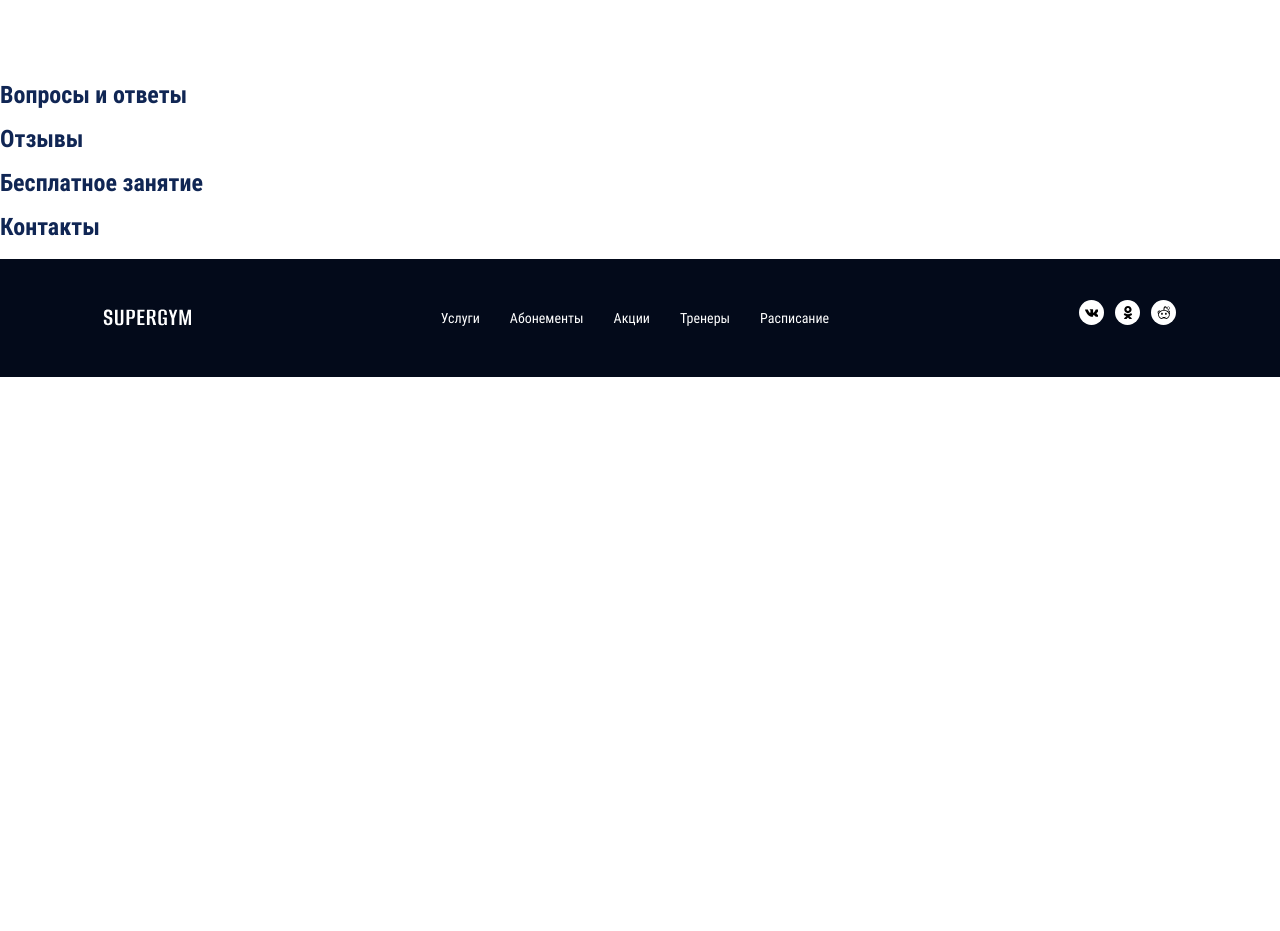
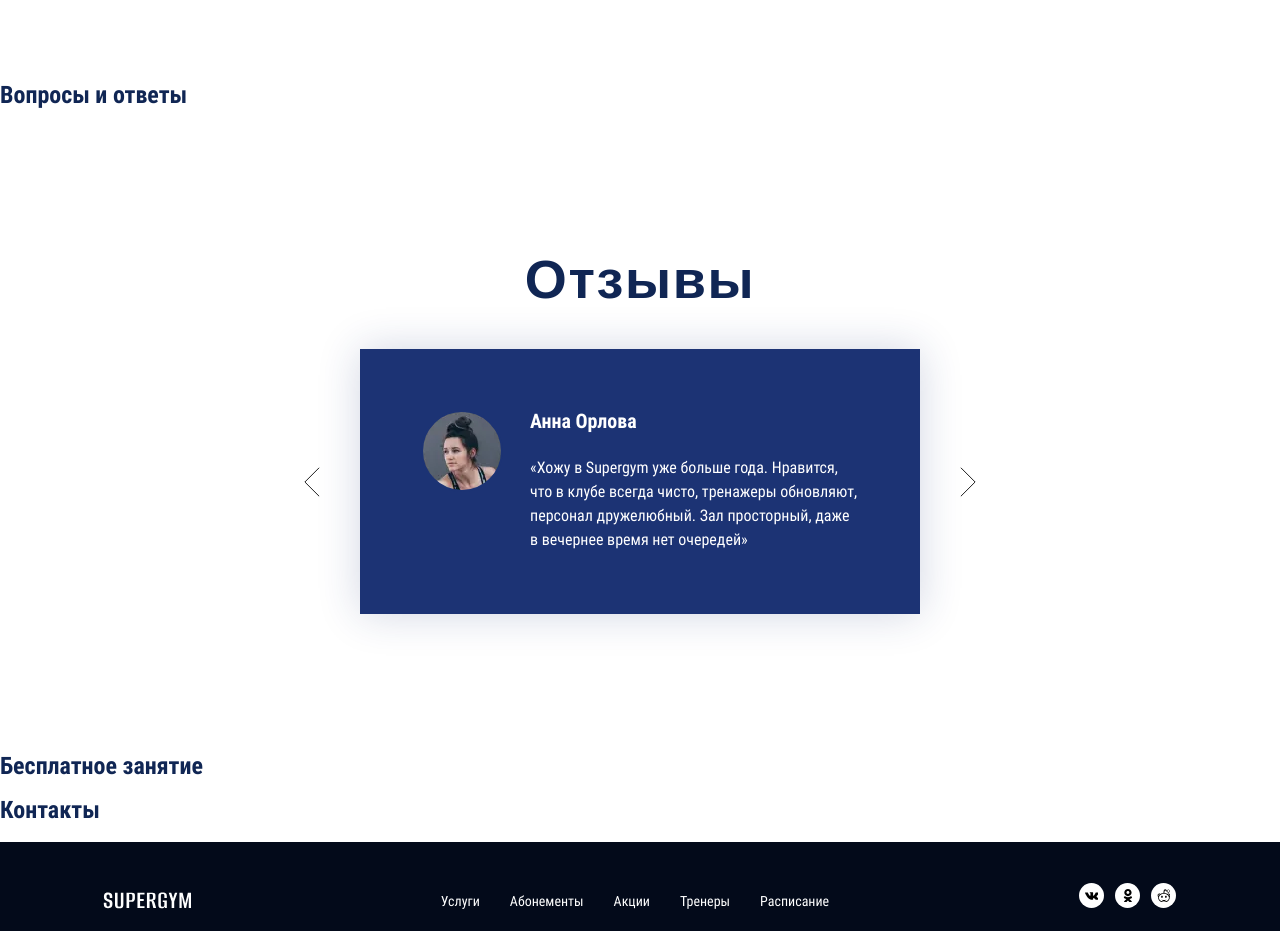
Before and after one commit to Inga-e/Fitness-2.0, a website: page source/index.html in a window 1280 px wide. Shown: the part 4660-5591 px from the top of the page. Before the commit the page ends 5037 px from the top, so only its background shows below. Drawn offline with nearby package versions, Linux system fonts and the light colour scheme; files that its build step writes are made by us from their sources; files whose address does not match are found by name.

Commit message:
Размечает и стилизует блок отзывы

```diff
--- a/source/index.html
+++ b/source/index.html
@@ -724,6 +724,64 @@
       <h2>
         Отзывы
       </h2>
+      <div class="feedback__container">
+        <button class="feedback__button feedback__button--back">
+          <span class="visually-hidden">
+            Назад
+          </span>
+          <svg width="16" height="32">
+            <use xlink:href="../../img/sprite.svg#arrow-left"></use>
+          </svg>
+        </button>
+        <ul>
+          <li class="feedback__item feedback__item--current">
+            <blockquote>
+              <div class="feedback__picture-wrapper">
+                <picture>
+                  <source type="image/webp"
+                    srcset="../../img/client-anna-orlova.webp 1x, ../../img/client-anna-orlova@2x.webp 2x">
+                  <img src="../../img/client-anna-orlova.jpg" width="80" height="80"
+                    srcset="../../img/client-anna-orlova@2x.jpg 2x" alt="Фото клиента Анны Орловой">
+                </picture>
+              </div>
+              <cite>
+                Анна Орлова
+              </cite>
+              <p>
+                <span>&#171;</span>Хожу в Supergym уже больше года. Нравится, что в клубе всегда чисто, тренажеры
+                обновляют, персонал дружелюбный. Зал просторный, даже в вечернее время нет очередей<span>&#187;</span>
+              </p>
+            </blockquote>
+          </li>
+          <li class="feedback__item">
+            <blockquote>
+              <div class="feedback__picture-wrapper">
+                <picture>
+                  <source type="image/webp"
+                    srcset="../../img/client-anna-orlova.webp 1x, ../../img/client-anna-orlova@2x.webp 2x">
+                  <img src="../../img/client-anna-orlova.jpg" width="80" height="80"
+                    srcset="../../img/client-anna-orlova@2x.jpg 2x" alt="Фото клиента Елены Петуховой">
+                </picture>
+              </div>
+              <cite>
+                Елена Петухова
+              </cite>
+              <p>
+                <span>&#171;</span>Хожу в Supergym уже больше года. Нравится, что в клубе всегда чисто, тренажеры
+                обновляют, персонал дружелюбный. Зал просторный, даже в вечернее время нет очередей<span>&#187;</span>
+              </p>
+            </blockquote>
+          </li>
+        </ul>
+        <button class="feedback__button feedback__button--forward">
+          <span class="visually-hidden">
+            Вперёд
+          </span>
+          <svg width="16" height="32">
+            <use xlink:href="../../img/sprite.svg#arrow-left"></use>
+          </svg>
+        </button>
+      </div>
     </section>
     <div class="">
       <section class="">
--- /dev/null
+++ b/source/sass/blocks/feedback.scss
@@ -0,0 +1,204 @@
+.feedback {
+  padding: 120px 0;
+
+  @include vp-1199 {
+    padding: 91px 0 100px 0;
+  }
+
+  @include vp-767 {
+    padding: 63px 0 70px 0;
+  }
+
+  h2 {
+    font-family: $font-family-primery;
+    font-weight: $font-weight-semibold;
+    font-size: 54px;
+    line-height: 65px;
+    letter-spacing: 1.62px;
+    margin: 0;
+    padding: 0;
+    margin-bottom: 37px;
+    text-align: center;
+
+    @include vp-1199 {
+      font-size: 42px;
+      line-height: 50px;
+      letter-spacing: 1.26px;
+      margin-bottom: 40px;
+    }
+
+    @include vp-767 {
+      font-size: 32px;
+      line-height: 38px;
+      letter-spacing: 0.96px;
+      margin-bottom: 42px;
+    }
+  }
+
+  ul {
+    background-color: #1C3374;
+    box-shadow: 0px 0px 40px rgba(28, 51, 116, 0.20);
+    padding: 62px;
+    margin: 0;
+    list-style-type: none;
+    display: flex;
+
+    @include vp-1199 {
+      padding: 62px 65px;
+    }
+
+    @include vp-767 {
+      padding: 40px 25px;
+    }
+  }
+}
+
+.feedback__container {
+  display: flex;
+  justify-content: center;
+}
+
+.feedback__item {
+  display: none;
+  color: $color-default-white;
+  padding: 0;
+  margin: 0;
+  width: 436px;
+
+  @include vp-767 {
+    width: 176px;
+  }
+
+  &--current {
+    display: block;
+  }
+}
+
+    blockquote {
+      display: grid;
+      grid-template-columns: 80px 1fr;
+      column-gap: 28px;
+      row-gap: 25px;
+      margin: 0;
+      padding: 0;
+
+      @include vp-767 {
+        display: flex;
+        width: 176px;
+        flex-wrap: wrap;
+        align-items: center;
+        justify-content: center;
+        column-gap: 0;
+        row-gap: 20px;
+      }
+
+      cite {
+        font-weight: $font-weight-bold;
+        font-size: 20px;
+        line-height: 20px;
+        font-style: normal;
+        padding: 0;
+        margin: 0;
+
+        @include vp-767 {
+          display: flex;
+          width: min-content;
+          min-height: 68px;
+          line-height: 26px;
+          align-items: center;
+          justify-content: flex-start;
+        }
+      }
+
+      p {
+        padding: 0;
+        margin: 0;
+
+        @include vp-767 {
+          text-align: center;
+          margin: 0;
+        }
+      }
+    }
+
+.feedback__picture-wrapper {
+  grid-row: 1 / 3;
+  margin: 0;
+  padding: 0;
+  width: 80px;
+  height: 80px;
+  border-radius: 50%;
+  outline: 2px solid #1C3374;
+  outline-offset: -1px;
+
+  @include vp-767 {
+    display: flex;
+    width: 68px;
+    height: 68px;
+    margin-right: 15px;
+  }
+
+  img {
+    object-fit: cover;
+    border-radius: 50%;
+
+    @include vp-767 {
+      width: 68px;
+      height: 68px;
+    }
+  }
+}
+
+.feedback__button {
+  align-self: center;
+  background-color: transparent;
+  border: 1px solid transparent;
+  width: 56px;
+  height: 56px;
+  border-radius: 50%;
+  display: flex;
+  justify-content: center;
+  align-items: center;
+  cursor: pointer;
+
+  @include vp-767 {
+    width: 35px;
+    height: 35px;
+  }
+
+  &--back {
+    margin-right: 20px;
+  }
+
+  &--forward {
+    margin-left: 20px;
+    transform: rotate(180deg);
+  }
+
+  &:hover {
+    border: 1px solid $color-sapphire-blue;
+  }
+
+  &:focus {
+    border: 1px solid $color-sapphire-blue;
+    outline: none;
+  }
+
+  &:active {
+    background-color: $color-sapphire-blue;
+    color: $color-default-white;
+  }
+
+  &:disabled {
+    color: rgba(16, 38, 84, 0.3);
+    cursor: default;
+  }
+
+  svg {
+
+    @include vp-767 {
+      width: 10px;
+      height: 19px;
+    }
+  }
+}
--- a/source/sass/style.scss
+++ b/source/sass/style.scss
@@ -35,6 +35,7 @@
 @import "blocks/coaches";
 @import "blocks/promotion";
 @import "blocks/advantages";
+@import "blocks/feedback";
 // ---------------------------------
 
 // ❗❗❗ запрещено использовать изображения в css, касается как jpg \ png, так и svg
```
Also changed, not shown: build/css/style.css, build/css/style.min.css, build/img/client-anna-orlova.jpg (added), build/img/client-anna-orlova.webp (added), build/img/client-anna-orlova@2x.jpg (added), build/img/client-anna-orlova@2x.webp (added), build/index.html, source/img/client-anna-orlova.jpg (added), source/img/client-anna-orlova.webp (added), source/img/client-anna-orlova@2x.jpg (added), source/img/client-anna-orlova@2x.webp (added), 1 other file.
